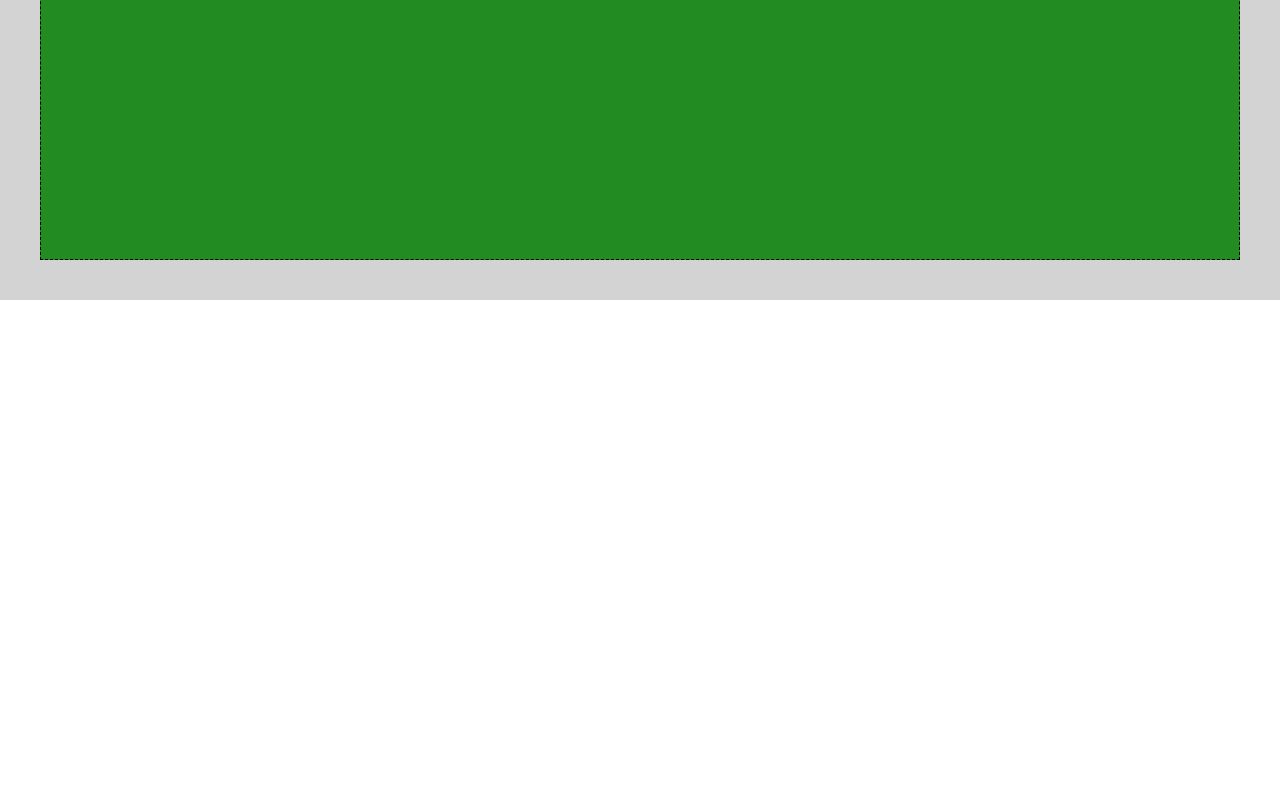
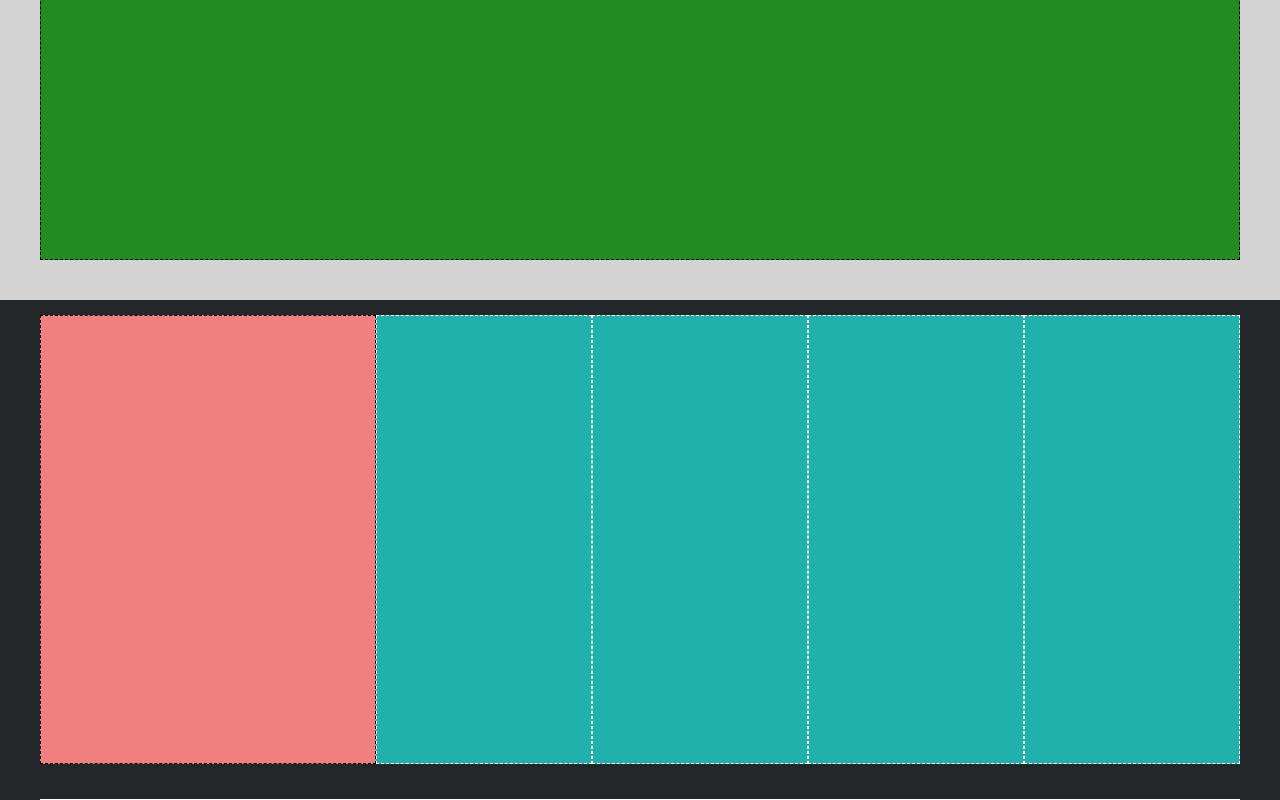
Before and after one commit to erikaCutugno/htmlcss-struttura-discord, a plain HTML site: page index.html in a window 1280 px wide. Shown: the part 2612-3412 px from the top of the page. Before the commit the page ends 2912 px from the top, so only its background shows below. Drawn offline with Linux system fonts and the light colour scheme.

Commit message:
feat: add footer-top

```diff
--- a/css/style.css
+++ b/css/style.css
@@ -107,3 +107,27 @@
     min-height: 800px;
     border: 1px dashed black;
 }
+
+/*------------
+    FOOTER
+------------*/
+footer{
+    background-color: #23272a;
+}
+.footer-top > .container{
+    display: flex;
+    min-height: 500px;
+    padding-top: 15px;
+    padding-bottom: 35px;
+    border-bottom: 1px solid white;
+}
+.footer-top .small{
+    width: 18%;
+    background-color: #20b2aa;
+    border: 1px dashed white;
+}
+.footer-top .big{
+    width: 28%;
+    background-color:#f08080;
+    border: 1px dashed black;
+}
--- a/index.html
+++ b/index.html
@@ -42,5 +42,20 @@
             <div class="container"></div>
         </section>
     </main>
+    <footer>
+        <div class="footer-top">
+            <div class="container">
+                <div class="big"></div>
+                <div class="small"></div>
+                <div class="small"></div>
+                <div class="small"></div>
+                <div class="small"></div>
+            </div>
+        </div>
+        <div class="footer-bottom">
+            <div class="container">
+            </div>
+        </div>
+    </footer>
 </body>
 </html>
```
